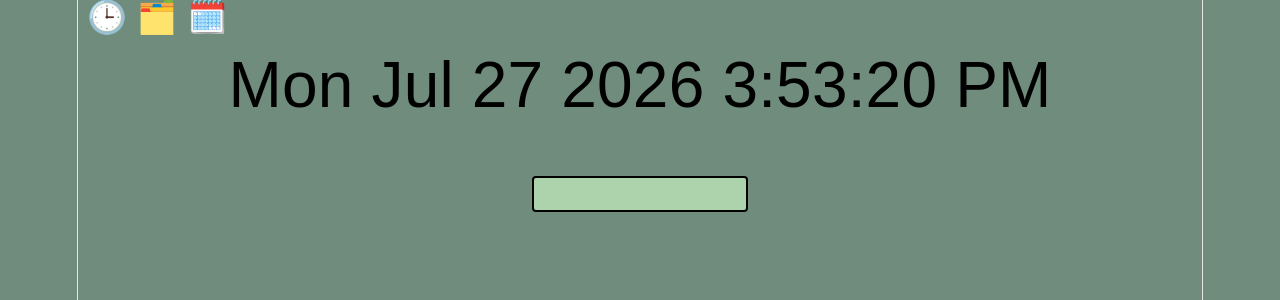
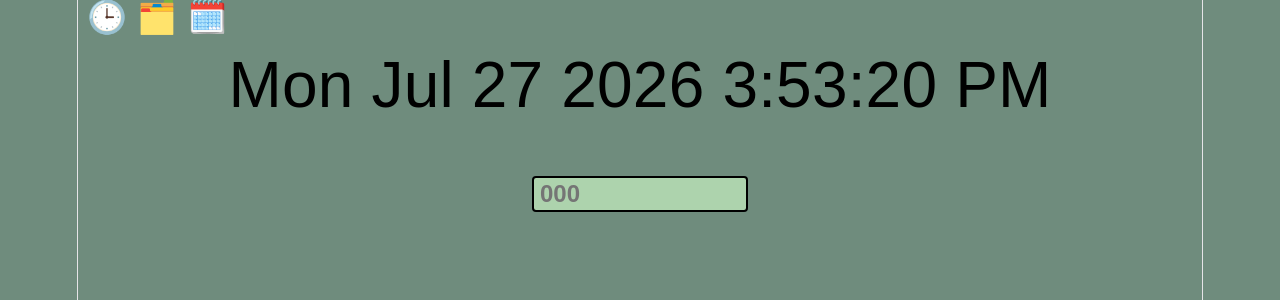
Before and after one commit to nuke-haus/timeclock, a React (Vite) app in the folder timeclock/: page / in a window 1280 px wide. Shown: the top 300 px of the page. Built offline with nearby package versions, Linux system fonts and the light colour scheme; a web font is replaced by a local one.

Commit message:
Update ClockBody.jsx

```diff
--- a/timeclock/src/ClockBody.jsx
+++ b/timeclock/src/ClockBody.jsx
@@ -192,7 +192,9 @@ class ClockBody extends React.Component {
                             type="text"
                             maxlength="3"
                             pattern="[0-9][0-9][0-9]"
+                            required
                             defaultValue=""
+                            placeholder="000"
                             onInput={(value) => this._onCodeChanged(value)}/>
                     </div>
                     {this._renderEnterButton()}
```
